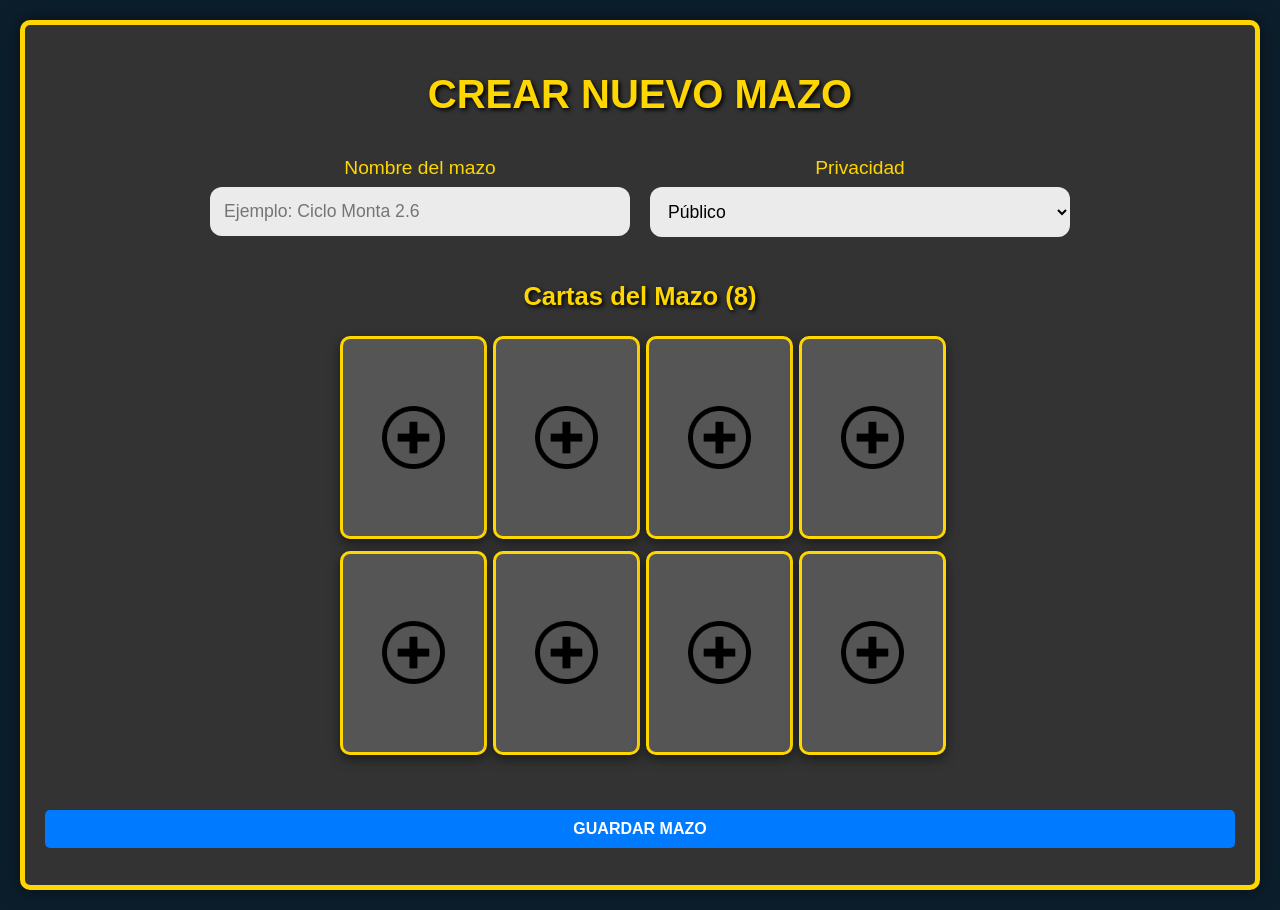
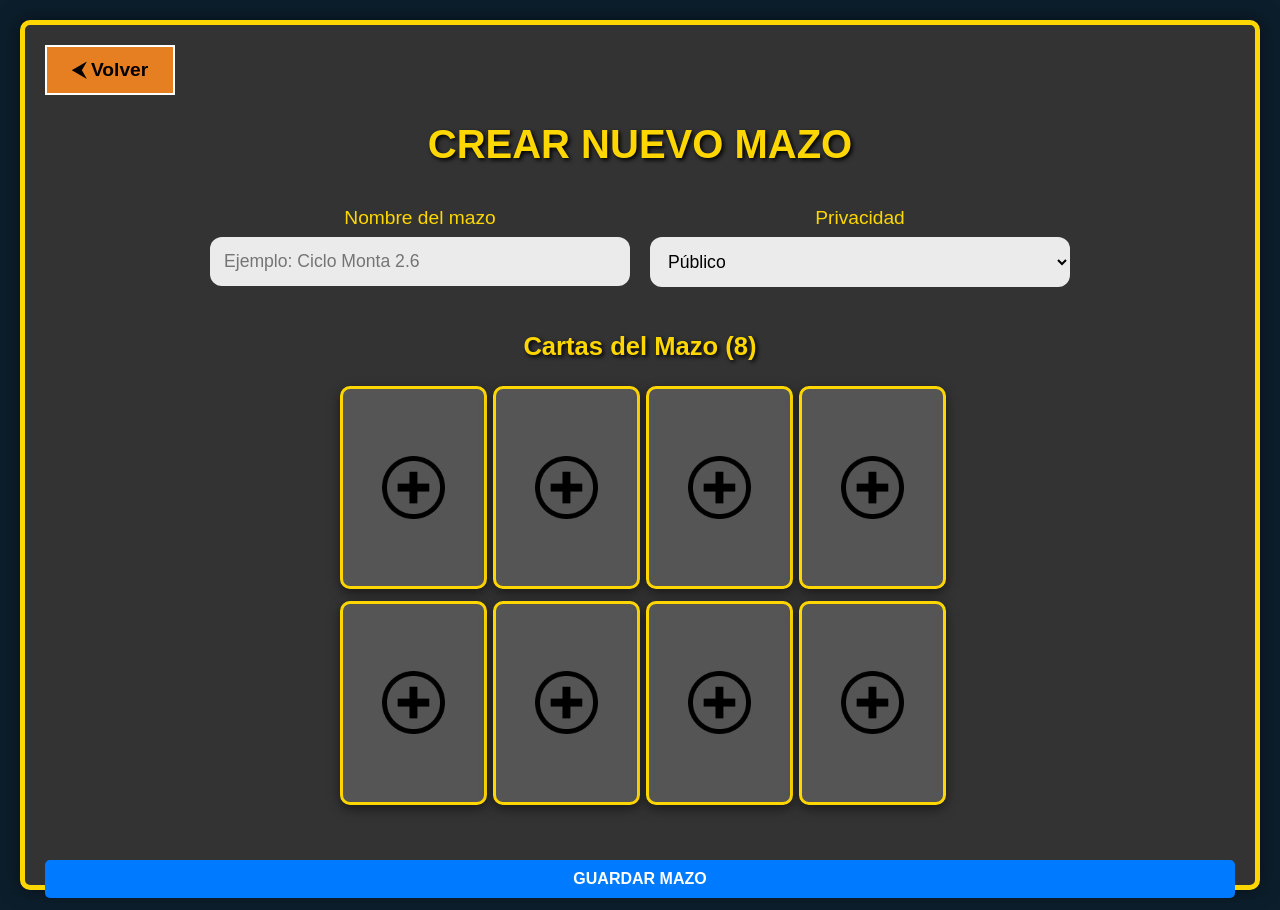
Before and after one commit to gsaucedo-ux/BOEDO-CLASH, a plain HTML site: page FRONT-END/INICIO/crearMazo.html in a window 1280 px wide. Drawn offline with Linux system fonts and the light colour scheme.

Commit message:
agrego boton de volver al index.html al crearmazo.html

```diff
--- a/FRONT-END/INICIO/crearMazo.html
+++ b/FRONT-END/INICIO/crearMazo.html
@@ -11,6 +11,19 @@
 <body>
 
 <div class="crear-contenedor">
+
+    <div style="text-align: left; margin-bottom: 20px;">
+    <button onclick="window.location.href='index.html'"
+            class="select-deck-button"
+            style="background-color: #e67e22;
+                   border: 2px solid #fff;
+                   padding: 12px 25px;
+                   font-size: 1.2em;
+                   font-weight: bold;
+                   cursor: pointer;">
+        ⮜ Volver
+    </button>
+    </div>
 
     <h1 class="titulo">Crear Nuevo Mazo</h1>
 
```
